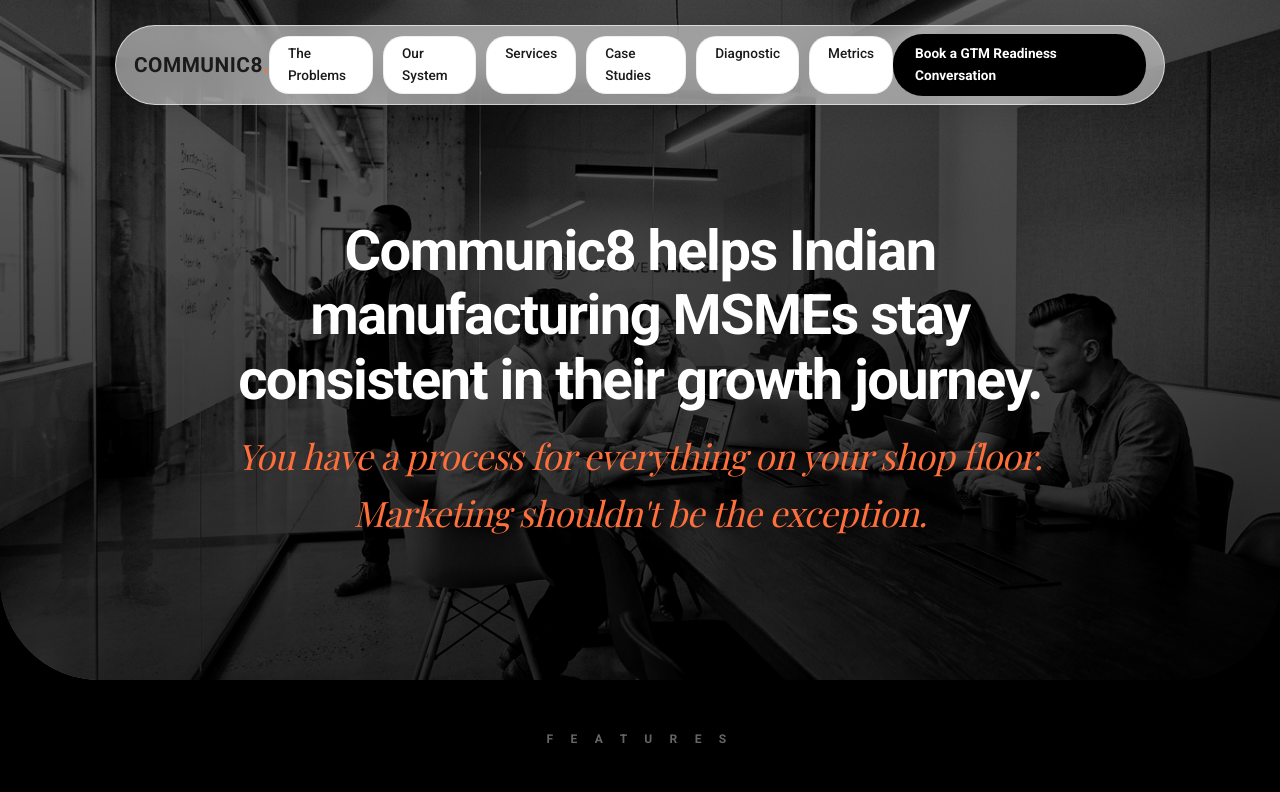
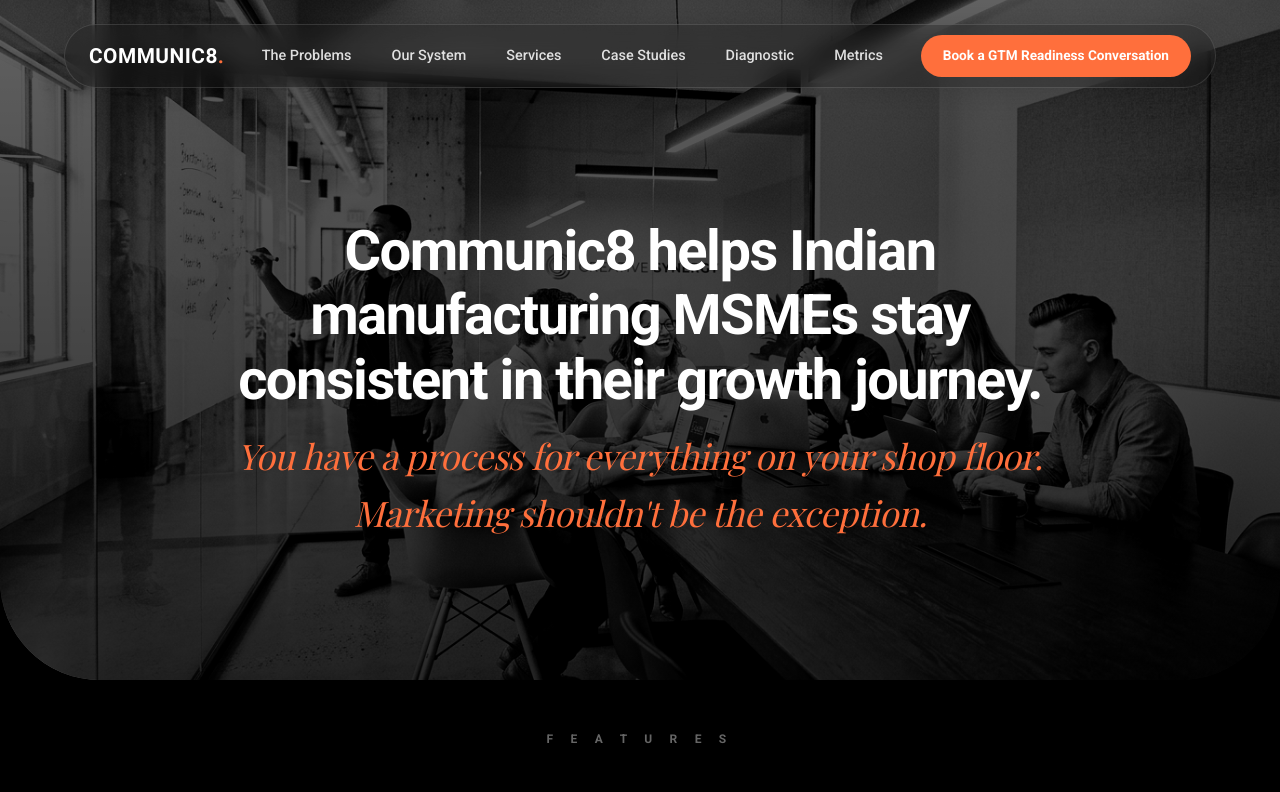
Before and after one commit to ajinkya-modse/communic8, a Next.js app: page / in a window 1280 px wide. Shown: the top 792 px of the page. Built offline with nearby package versions, Linux system fonts and the light colour scheme.

Commit message:
navbar update

```diff
--- a/app/globals.css
+++ b/app/globals.css
@@ -39,53 +39,59 @@
 
 /* Floating Navbar Styles */
 .header {
-  position: absolute;
-  top: 25px;
+  position: fixed;
+  top: 0;
   left: 0;
   width: 100%;
-  padding: 0;
+  padding: 24px 0;
   z-index: 1000;
+  transition: padding 0.3s ease;
 }
 
 .navbar {
-  max-width: 1050px;
+  max-width: 1200px;
   width: 90%;
   margin: 0 auto;
-  background: rgba(255, 255, 255, 0.5);
-  backdrop-filter: blur(16px) saturate(120%);
-  -webkit-backdrop-filter: blur(16px) saturate(120%);
-  border: 1px solid rgba(255, 255, 255, 0.6);
-  border-radius: 50px;
-  padding: 8px 18px;
+  background: rgba(18, 18, 18, 0.25);
+  backdrop-filter: blur(12px) saturate(140%);
+  -webkit-backdrop-filter: blur(12px) saturate(140%);
+  border: 1px solid rgba(255, 255, 255, 0.12);
+  border-radius: 100px;
+  padding: 10px 24px;
+  box-shadow: 0 4px 30px rgba(0, 0, 0, 0.15);
+  transition: all 0.4s cubic-bezier(0.16, 1, 0.3, 1);
+}
+
+.header.scrolled {
+  padding: 12px 0;
+}
+
+.header.scrolled .navbar {
+  background: rgba(255, 255, 255, 0.82);
+  border: 1px solid rgba(0, 0, 0, 0.06);
+  box-shadow: 0 10px 30px rgba(0, 0, 0, 0.05);
+}
+
+.navbar-main {
   display: flex;
   justify-content: space-between;
   align-items: center;
-  box-shadow: 0 8px 32px rgba(0, 0, 0, 0.15);
-  transition: all 0.4s ease;
-}
-
-.navbar.scrolled {
-  position: fixed;
-  top: 15px;
-  left: 50%;
-  transform: translateX(-50%);
-  width: 90%;
-  background: rgba(255, 255, 255, 0.88);
-  border: 1px solid rgba(0, 0, 0, 0.08);
-  box-shadow: 0 10px 40px rgba(0, 0, 0, 0.1);
+  width: 100%;
+  position: relative;
 }
 
 .logo {
   font-weight: 800;
   font-size: 1.3rem;
   letter-spacing: 0.5px;
-  color: #1a1a1a;
+  color: #ffffff;
   cursor: pointer;
   user-select: none;
-}
-
-.navbar.scrolled .logo {
-  color: #1a1a1a;
+  transition: color 0.3s ease;
+}
+
+.header.scrolled .logo {
+  color: #111111;
 }
 
 .logo .dot {
@@ -95,66 +101,126 @@
 
 .nav-links {
   display: flex;
-  gap: 10px;
+  gap: 8px;
+  align-items: center;
 }
 
 .nav-link {
-  color: #1a1a1a;
+  color: rgba(255, 255, 255, 0.85);
   text-decoration: none;
-  font-size: 0.85rem;
+  font-size: 0.9rem;
   font-weight: 500;
-  padding: 6px 18px;
-  border-radius: 20px;
-  background: #ffffff;
-  border: 1px solid rgba(0, 0, 0, 0.06);
-  transition: all 0.3s ease;
+  padding: 8px 16px;
+  position: relative;
+  transition: color 0.3s ease;
+}
+
+.nav-link::after {
+  content: '';
+  position: absolute;
+  bottom: 0;
+  left: 50%;
+  width: 0;
+  height: 2px;
+  background-color: #ff6f3c;
+  transition: width 0.3s cubic-bezier(0.25, 1, 0.5, 1), left 0.3s cubic-bezier(0.25, 1, 0.5, 1);
 }
 
 .nav-link:hover {
-  background: rgba(255, 255, 255, 0.8);
+  color: #ffffff;
+}
+
+.nav-link:hover::after {
+  width: 24px;
+  left: calc(50% - 12px);
+}
+
+.header.scrolled .nav-link {
+  color: #444444;
+}
+
+.header.scrolled .nav-link:hover {
   color: #ff6f3c;
-  border-color: rgba(255, 111, 60, 0.2);
-}
-
-.navbar.scrolled .nav-link {
-  color: #1a1a1a;
-  background: #ffffff;
-  border: 1px solid rgba(0, 0, 0, 0.08);
-}
-
-.navbar.scrolled .nav-link:hover {
+}
+
+.header.scrolled .nav-link::after {
+  background-color: #ff6f3c;
+}
+
+.nav-actions {
+  display: flex;
+  align-items: center;
+  gap: 16px;
+}
+
+.btn-cta {
   background: #ff6f3c;
-  color: #ffffff;
-  border-color: #ff6f3c;
-}
-
-.btn-cta {
-  background: #000000;
   color: #ffffff;
   border: none;
   border-radius: 30px;
-  padding: 9px 22px;
+  padding: 10px 22px;
   font-size: 0.85rem;
   font-weight: 600;
   text-decoration: none;
-  transition: all 0.3s ease;
+  transition: all 0.3s cubic-bezier(0.25, 1, 0.5, 1);
 }
 
 .btn-cta:hover {
+  background: #e55a2b;
+  transform: translateY(-1px);
+  box-shadow: 0 4px 15px rgba(255, 111, 60, 0.3);
+}
+
+.header.scrolled .btn-cta {
+  background: #111111;
+  color: #ffffff;
+}
+
+.header.scrolled .btn-cta:hover {
   background: #ff6f3c;
-  color: #ffffff;
-  box-shadow: 0 6px 20px rgba(255, 111, 60, 0.35);
-  transform: translateY(-1px);
-}
-
-.navbar.scrolled .btn-cta {
-  background: #000000;
-  color: #ffffff;
-}
-
-.navbar.scrolled .btn-cta:hover {
-  background: #ff6f3c;
-  color: #ffffff;
+  box-shadow: 0 4px 15px rgba(255, 111, 60, 0.3);
+}
+
+/* Hamburger & Mobile Menu default styles */
+.hamburger-btn {
+  display: none;
+  flex-direction: column;
+  justify-content: space-between;
+  width: 20px;
+  height: 14px;
+  background: transparent;
+  border: none;
+  cursor: pointer;
+  padding: 0;
+  z-index: 1010;
+}
+
+.hamburger-btn span {
+  width: 100%;
+  height: 2px;
+  background-color: #ffffff;
+  border-radius: 2px;
+  transition: transform 0.3s ease, opacity 0.3s ease, background-color 0.3s ease;
+}
+
+.header.scrolled .hamburger-btn span {
+  background-color: #111111;
+}
+
+.hamburger-btn.active span:nth-child(1) {
+  transform: translateY(6px) rotate(45deg);
+}
+
+.hamburger-btn.active span:nth-child(2) {
+  opacity: 0;
+}
+
+.hamburger-btn.active span:nth-child(3) {
+  transform: translateY(-6px) rotate(-45deg);
+}
+
+.mobile-menu {
+  display: none;
 }
 
 /* Hero Section Styles */
@@ -932,6 +998,81 @@
 @media (max-width: 900px) {
   .navbar {
     width: 95%;
+    border-radius: 40px;
+  }
+  .navbar.menu-open {
+    border-radius: 24px;
+  }
+  .nav-links {
+    display: none !important;
+  }
+  .nav-actions .btn-cta {
+    display: none !important;
+  }
+  .hamburger-btn {
+    display: flex;
+  }
+  .mobile-menu {
+    display: block;
+    max-height: 0;
+    opacity: 0;
+    overflow: hidden;
+    transition: max-height 0.4s cubic-bezier(0.16, 1, 0.3, 1), opacity 0.3s ease;
+    border-top: 1px solid transparent;
+    width: 100%;
+  }
+  .navbar.menu-open .mobile-menu {
+    max-height: 450px;
+    opacity: 1;
+    margin-top: 16px;
+    padding-top: 16px;
+  }
+  .navbar .mobile-menu {
+    border-top: 1px solid rgba(255, 255, 255, 0.12);
+  }
+  .header.scrolled .navbar .mobile-menu {
+    border-top: 1px solid rgba(0, 0, 0, 0.08);
+  }
+  .mobile-nav-link {
+    display: block;
+    color: rgba(255, 255, 255, 0.85);
+    font-size: 1rem;
+    font-weight: 500;
+    padding: 10px 0;
+    text-align: center;
+    transition: color 0.2s ease;
+  }
+  .header.scrolled .mobile-nav-link {
+    color: #444444;
+  }
+  .mobile-nav-link:hover {
+    color: #ffffff;
+  }
+  .header.scrolled .mobile-nav-link:hover {
+    color: #ff6f3c;
+  }
+  .mobile-btn-cta {
+    display: block;
+    background: #ff6f3c;
+    color: #ffffff;
+    border: none;
+    border-radius: 30px;
+    padding: 12px 20px;
+    font-size: 0.9rem;
+    font-weight: 600;
+    text-align: center;
+    margin-top: 12px;
+    text-decoration: none;
+    transition: background-color 0.2s ease;
+  }
+  .mobile-btn-cta:hover {
+    background: #e55a2b;
+  }
+  .header.scrolled .mobile-btn-cta {
+    background: #111111;
+  }
+  .header.scrolled .mobile-btn-cta:hover {
+    background: #ff6f3c;
   }
   .hero-title {
     font-size: 2.8rem;
@@ -966,9 +1107,6 @@
   .header {
     padding: 16px 0;
   }
-  .nav-links {
-    display: none;
-  }
   .hero-card {
     height: 75vh;
     border-bottom-left-radius: 35px;
@@ -1009,10 +1147,6 @@
   }
   .logo {
     font-size: 1.15rem;
-  }
-  .btn-cta {
-    padding: 8px 18px;
-    font-size: 0.8rem;
   }
   .hero-title {
     font-size: 1.9rem;
--- a/app/page.js
+++ b/app/page.js
@@ -146,6 +146,7 @@
 
 export default function Home() {
   const [scrolled, setScrolled] = useState(false);
+  const [mobileMenuOpen, setMobileMenuOpen] = useState(false);
   const lenisRef = useRef(null);
   const playbookSliderRef = useRef(null);
   const [assessmentStep, setAssessmentStep] = useState(0);
@@ -289,6 +290,7 @@
 
   const handleSmoothScroll = (e, targetId) => {
     e.preventDefault();
+    setMobileMenuOpen(false);
     const targetElement = document.querySelector(targetId);
     if (targetElement && lenisRef.current) {
       const navbar = document.querySelector(".navbar");
@@ -356,11 +358,13 @@
   return (
     <>
       {/* Navigation */}
-      <header className="header">
-        <nav className={`navbar ${scrolled ? "scrolled" : ""}`}>
-          <div className="logo">
+      <header className={`header ${scrolled ? "scrolled" : ""}`}>
+        <nav className={`navbar ${scrolled ? "scrolled" : ""} ${mobileMenuOpen ? "menu-open" : ""}`}>
+          <div className="navbar-main">
+            <div className="logo" onClick={(e) => handleSmoothScroll(e, "#top")}>
               COMMUNIC8<span className="dot">.</span>
             </div>
+
             <div className="nav-links">
               <a href="#problems" onClick={(e) => handleSmoothScroll(e, "#problems")} className="nav-link">
                 The Problems
@@ -381,9 +385,47 @@
                 Metrics
               </a>
             </div>
+
+            <div className="nav-actions">
               <a href="#consultation" onClick={(e) => handleSmoothScroll(e, "#consultation")} className="btn-cta">
                 Book a GTM Readiness Conversation
               </a>
+
+              <button
+                className={`hamburger-btn ${mobileMenuOpen ? "active" : ""}`}
+                onClick={() => setMobileMenuOpen(!mobileMenuOpen)}
+                aria-label="Toggle Navigation"
+              >
+                <span></span>
+                <span></span>
+                <span></span>
+              </button>
+            </div>
+          </div>
+
+          <div className="mobile-menu">
+            <a href="#problems" onClick={(e) => handleSmoothScroll(e, "#problems")} className="mobile-nav-link">
+              The Problems
+            </a>
+            <a href="#system" onClick={(e) => handleSmoothScroll(e, "#system")} className="mobile-nav-link">
+              Our System
+            </a>
+            <a href="#services" onClick={(e) => handleSmoothScroll(e, "#services")} className="mobile-nav-link">
+              Services
+            </a>
+            <a href="#playbook" onClick={(e) => handleSmoothScroll(e, "#playbook")} className="mobile-nav-link">
+              Case Studies
+            </a>
+            <a href="#assessment" onClick={(e) => handleSmoothScroll(e, "#assessment")} className="mobile-nav-link">
+              Diagnostic
+            </a>
+            <a href="#metrics" onClick={(e) => handleSmoothScroll(e, "#metrics")} className="mobile-nav-link">
+              Metrics
+            </a>
+            <a href="#consultation" onClick={(e) => handleSmoothScroll(e, "#consultation")} className="mobile-btn-cta">
+              Book a GTM Readiness Conversation
+            </a>
+          </div>
         </nav>
       </header>
 
```
Lines whose indentation alone changed are shown as unchanged.
